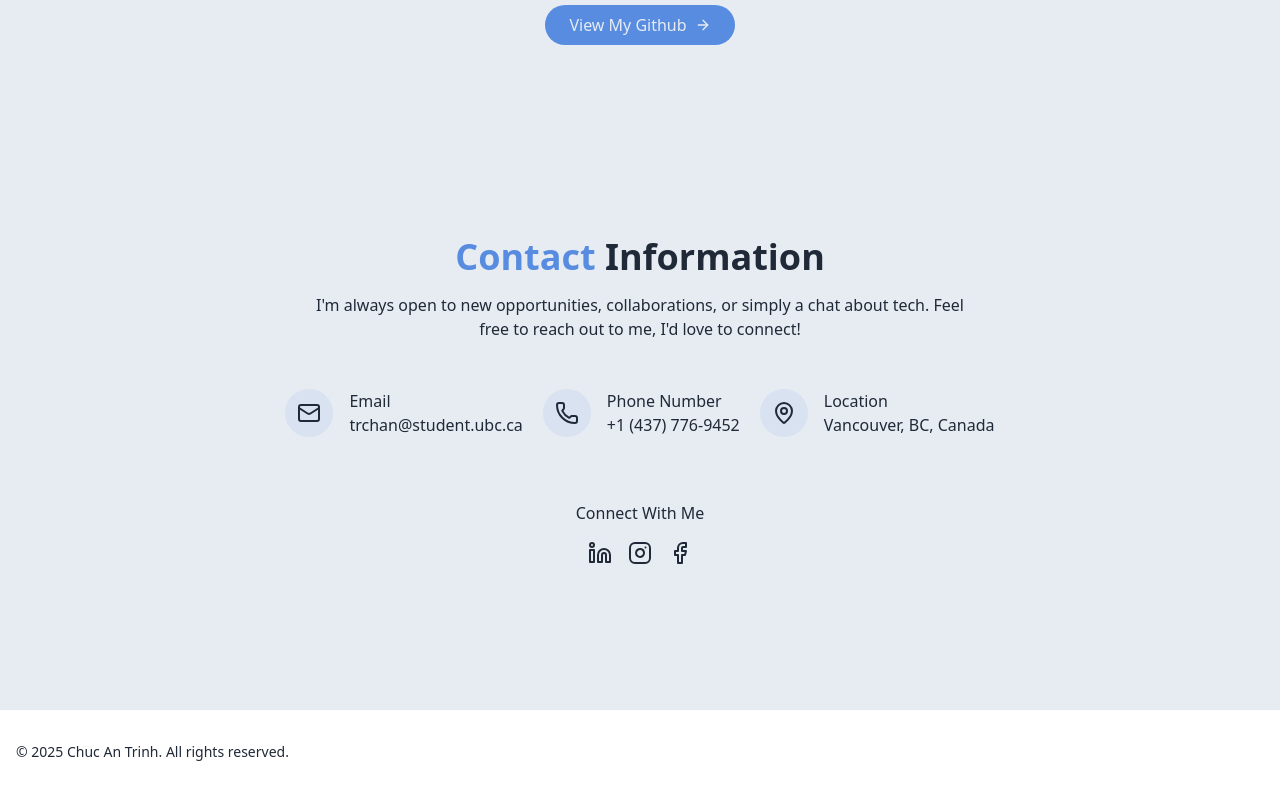
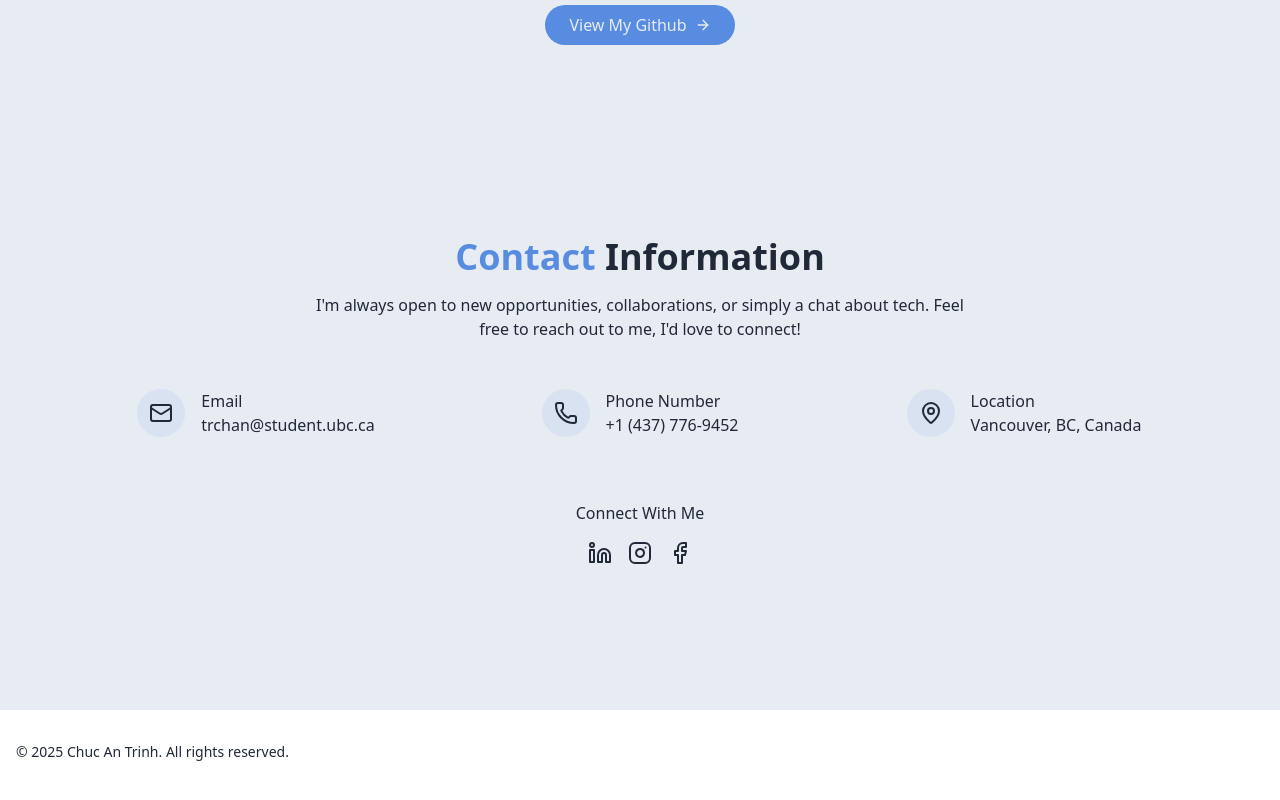
Before and after one commit to chucan1312/portfolio, a React (Vite) app: page / in a window 1280 px wide. Shown: the part 2459-3259 px from the top of the page. Built offline with nearby package versions, Linux system fonts and the light colour scheme.

Commit message:
Add grid layout to elements in contact section

```diff
--- a/src/components/ContactSection.jsx
+++ b/src/components/ContactSection.jsx
@@ -13,7 +13,7 @@
                     Feel free to reach out to me, I'd love to connect!
                 </p>
 
-                <div className="flex space-y-8 justify-center gap-5">
+                <div className="grid grid-cols-1 sm:grid-cols-2 md:grid-cols-3 justify-items-center max-w-6xl mx-auto space-y-8">
                     <div className="flex items-start space-x-4">
                         <div className="p-3 rounded-full bg-primary/10">
                             <Mail /> {" "}
```
Also changed, not shown: src/components/ProjectsSection.jsx (+5 -4 lines). Lines whose indentation alone changed are shown as unchanged.
